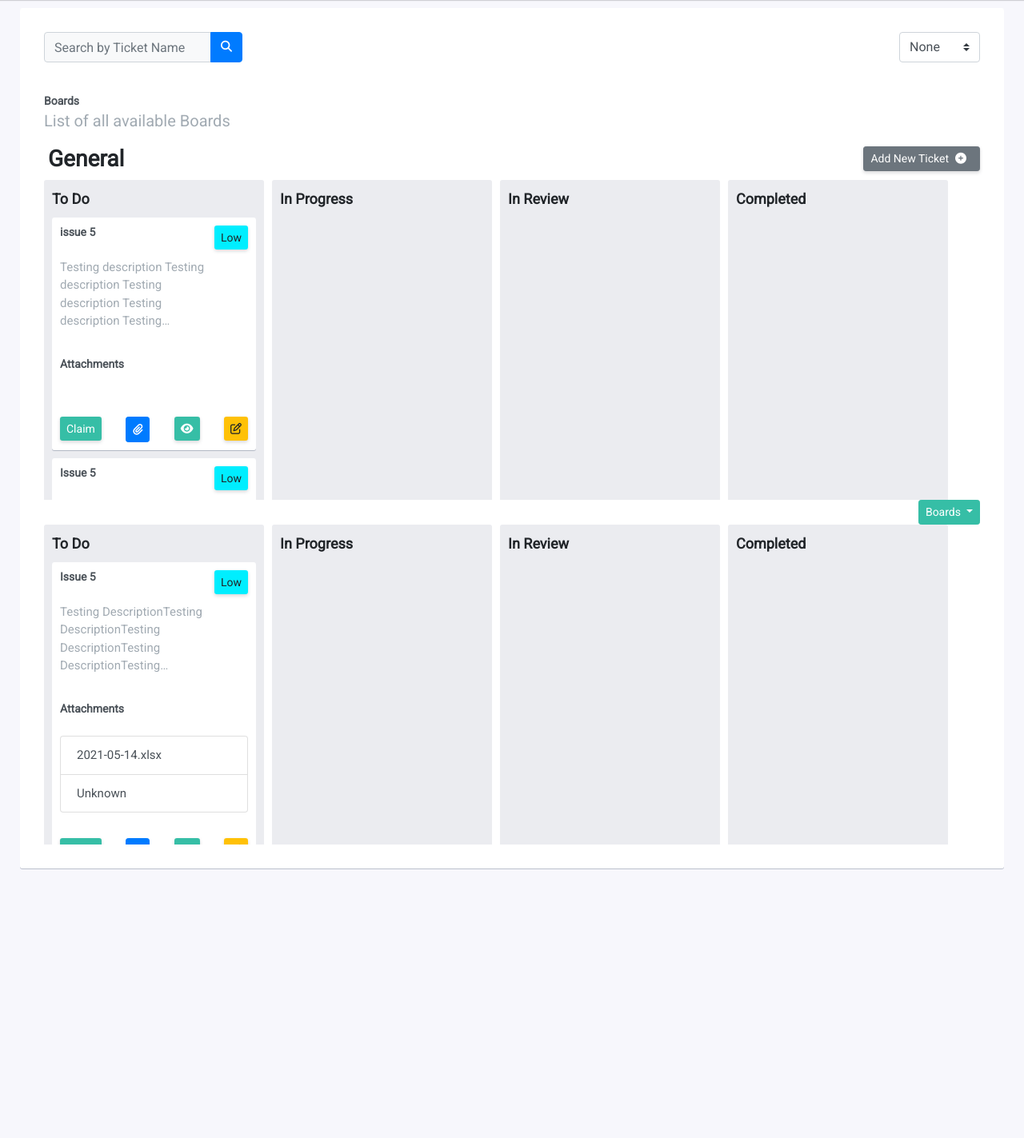
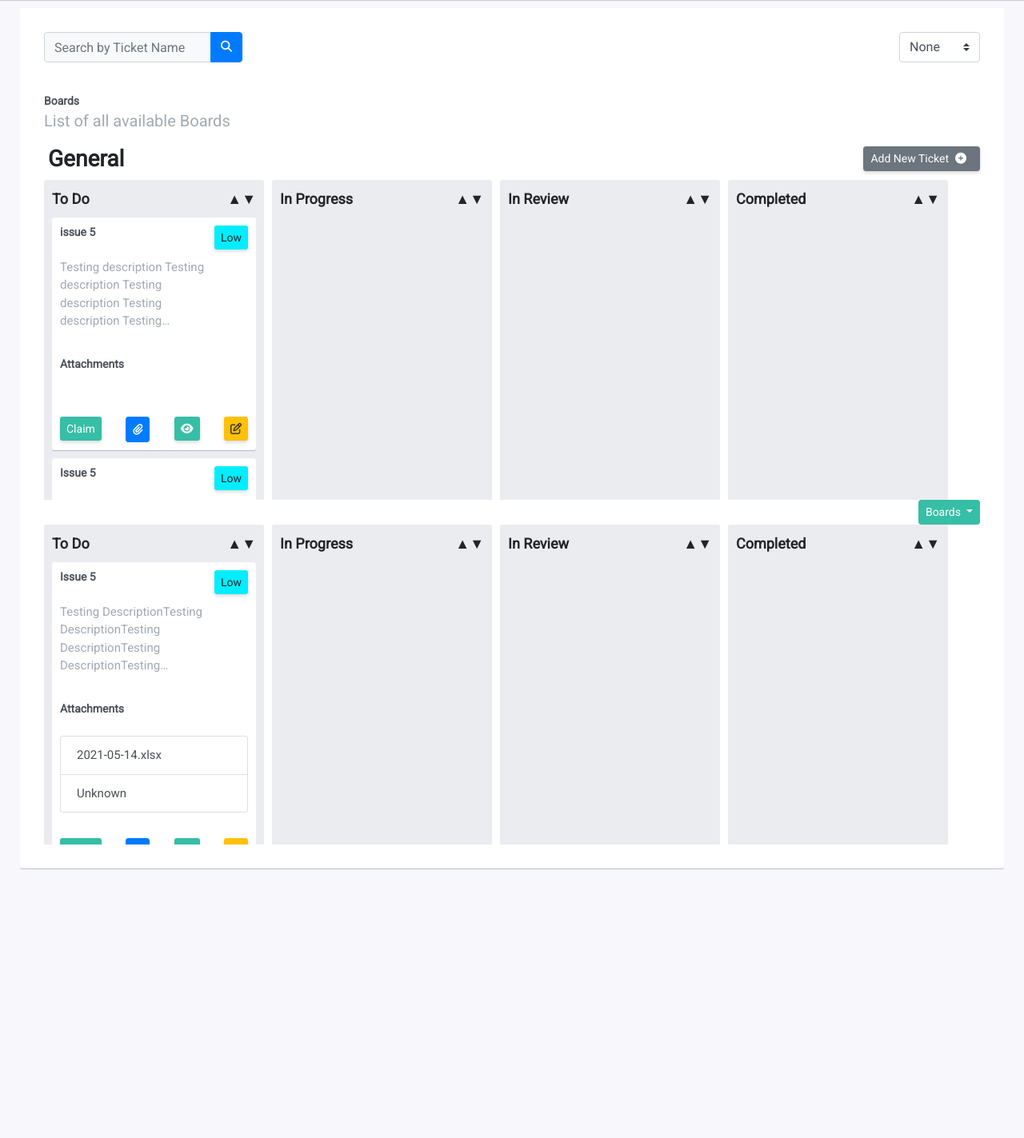
Before and after one commit to utsavstha/TicketSystem, a Django app: page / in a window 1280 px wide. Shown: the part 53-1476 px from the top of the page at 80% size. Run offline with Django 3.2, Linux system fonts and the light colour scheme; a user stored in the database is signed in; data comes from the database, SQL or seed files in the repository; both versions use the stored data as it was after the commit; some libraries are stand-ins or nearby versions.

Commit message:
added sorting

```diff
--- a/board/templates/board/board.html
+++ b/board/templates/board/board.html
@@ -2,7 +2,7 @@
 {% block content %}
 {% include 'nav.html' %}
 {% load bootstrap %}
-
+{% load static %}
 <div id="page-content-wrapper">
     <div id="content">
         <div class="container-fluid p-0 px-lg-0 px-md-0">
@@ -94,7 +94,19 @@
                             <div class="board-lists" style="height: 400px; overflow-y: scroll;">
                                 <div id='list1' class="board-list" ondrop="dropIt(event)" ondragover="allowDrop(event)">
                                     <div class="list-title">
-                                        To Do
+                                        <div class="d-flex justify-content-between">
+                                            <span>To Do</span>
+                                            <div class="d-flex justify-content-between">
+                                                <span class="up-arrow">
+                                                    ▲
+                                                </span>
+                                                <span class="down-arrow">
+                                                    ▼
+                                                </span>
+                                            </div>
+
+
+                                        </div>
                                     </div>
                                     {% for ticket in todo_general %}
                                     {% include 'ticket_item_general_board.html' %}
@@ -103,7 +115,19 @@
                                 </div>
                                 <div id='list2' class="board-list" ondrop="dropIt(event)" ondragover="allowDrop(event)">
                                     <div class="list-title">
-                                        In Progress
+                                        <div class="d-flex justify-content-between">
+                                            <span>In Progress</span>
+                                            <div class="d-flex justify-content-between">
+                                                <span class="up-arrow">
+                                                    ▲
+                                                </span>
+                                                <span class="down-arrow">
+                                                    ▼
+                                                </span>
+                                            </div>
+
+
+                                        </div>
                                     </div>
                                     {% for ticket in progress_general %}
                                     {% include 'ticket_item_general_board.html' %}
@@ -113,7 +137,19 @@
 
                                 <div id='list3' class="board-list" ondrop="dropIt(event)" ondragover="allowDrop(event)">
                                     <div class="list-title">
-                                        In Review
+                                        <div class="d-flex justify-content-between">
+                                            <span>In Review</span>
+                                            <div class="d-flex justify-content-between">
+                                                <span class="up-arrow">
+                                                    ▲
+                                                </span>
+                                                <span class="down-arrow">
+                                                    ▼
+                                                </span>
+                                            </div>
+
+
+                                        </div>
                                     </div>
                                     {% for ticket in review_general %}
                                     {% include 'ticket_item_general_board.html' %}
@@ -122,7 +158,19 @@
                                 </div>
                                 <div id='list4' class="board-list" ondrop="dropIt(event)" ondragover="allowDrop(event)">
                                     <div class="list-title">
-                                        Completed
+                                        <div class="d-flex justify-content-between">
+                                            <span>Completed</span>
+                                            <div class="d-flex justify-content-between">
+                                                <span class="up-arrow">
+                                                    ▲
+                                                </span>
+                                                <span class="down-arrow">
+                                                    ▼
+                                                </span>
+                                            </div>
+
+
+                                        </div>
                                     </div>
                                     {% for ticket in completed_general %}
                                     {% include 'ticket_item_general_board.html' %}
@@ -160,7 +208,19 @@
                             <div class="board-lists" style="height: 400px; overflow-y: scroll;">
                                 <div id='list5' class="board-list" ondrop="dropIt(event)" ondragover="allowDrop(event)">
                                     <div class="list-title">
-                                        To Do
+                                        <div class="d-flex justify-content-between">
+                                            <span>To Do</span>
+                                            <div class="d-flex justify-content-between">
+                                                <span class="up-arrow">
+                                                    ▲
+                                                </span>
+                                                <span class="down-arrow">
+                                                    ▼
+                                                </span>
+                                            </div>
+
+
+                                        </div>
                                     </div>
                                     {% for ticket in todo %}
                                     {% include 'ticket_item.html' %}
@@ -169,7 +229,19 @@
                                 </div>
                                 <div id='list6' class="board-list" ondrop="dropIt(event)" ondragover="allowDrop(event)">
                                     <div class="list-title">
-                                        In Progress
+                                        <div class="d-flex justify-content-between">
+                                            <span>In Progress</span>
+                                            <div class="d-flex justify-content-between">
+                                                <span class="up-arrow">
+                                                    ▲
+                                                </span>
+                                                <span class="down-arrow">
+                                                    ▼
+                                                </span>
+                                            </div>
+
+
+                                        </div>
                                     </div>
                                     {% for ticket in progress %}
                                     {% include 'ticket_item.html' %}
@@ -179,7 +251,19 @@
 
                                 <div id='list7' class="board-list" ondrop="dropIt(event)" ondragover="allowDrop(event)">
                                     <div class="list-title">
-                                        In Review
+                                        <div class="d-flex justify-content-between">
+                                            <span>In Review</span>
+                                            <div class="d-flex justify-content-between">
+                                                <span class="up-arrow">
+                                                    ▲
+                                                </span>
+                                                <span class="down-arrow">
+                                                    ▼
+                                                </span>
+                                            </div>
+
+
+                                        </div>
                                     </div>
                                     {% for ticket in review %}
                                     {% include 'ticket_item.html' %}
@@ -188,7 +272,19 @@
                                 </div>
                                 <div id='list8' class="board-list" ondrop="dropIt(event)" ondragover="allowDrop(event)">
                                     <div class="list-title">
-                                        Completed
+                                        <div class="d-flex justify-content-between">
+                                            <span>Completed</span>
+                                            <div class="d-flex justify-content-between">
+                                                <span class="up-arrow">
+                                                    ▲
+                                                </span>
+                                                <span class="down-arrow">
+                                                    ▼
+                                                </span>
+                                            </div>
+
+
+                                        </div>
                                     </div>
                                     {% for ticket in completed %}
                                     {% include 'ticket_item.html' %}
@@ -235,6 +331,7 @@
 </div>
 
 <script src="https://cdn.jsdelivr.net/npm/axios/dist/axios.min.js"></script>
+<script src="{% static '/js/sortDivs.js'%}"></script>
 
 <script>
     function showModal(id) {
--- a/core/models.py
+++ b/core/models.py
@@ -70,6 +70,7 @@ class Group(models.Model):
 class Priority(models.Model):
     name = models.CharField(max_length=200, null=True)
     color = models.CharField(max_length=10, null=True)
+    priority_value = models.IntegerField()
 
     def __str__(self):
         return self.name
--- a/templates/ticket_item_general_board.html
+++ b/templates/ticket_item_general_board.html
@@ -1,4 +1,5 @@
-<div id="general-{{ticket.id}}" class="card " draggable="true" ondragstart="dragStart(event)">
+<div id="general-{{ticket.id}}" class="card " draggable="true" data-value="{{ticket.priority.priority_value}}"
+    ondragstart="dragStart(event)">
     <div class="d-md-flex justify-content-between">
         <div>
             <!-- <a href="{% url 'ticket_info' ticket.id %}" class="stretched-link">
```
Also changed, not shown: static/js/sortDivs.js (added, +57 -0 lines), core/migrations/0003_priority_priority_value.py (added), db.sqlite3.
